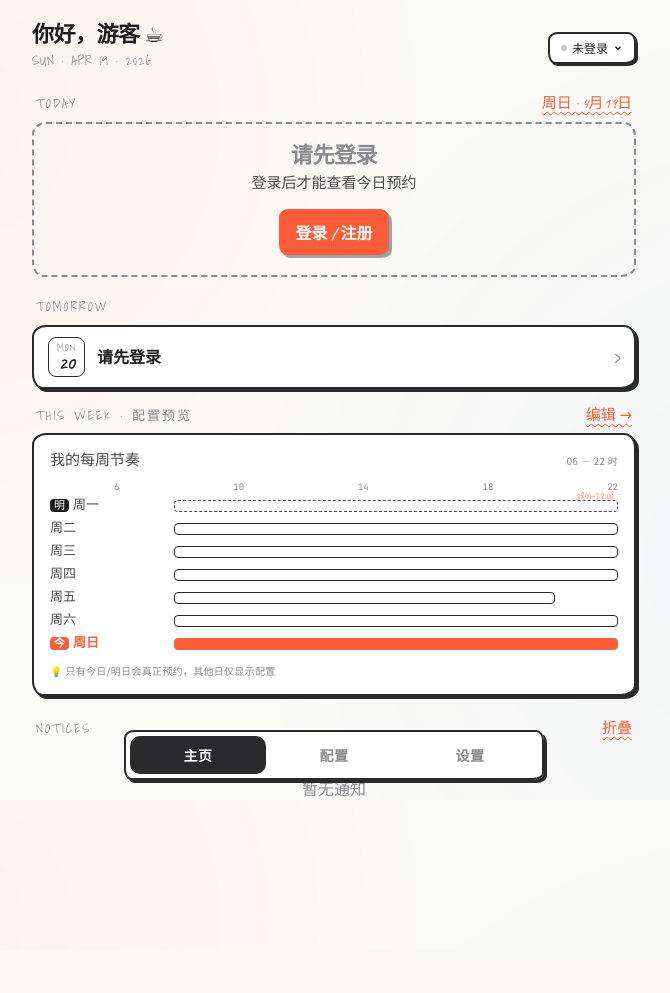
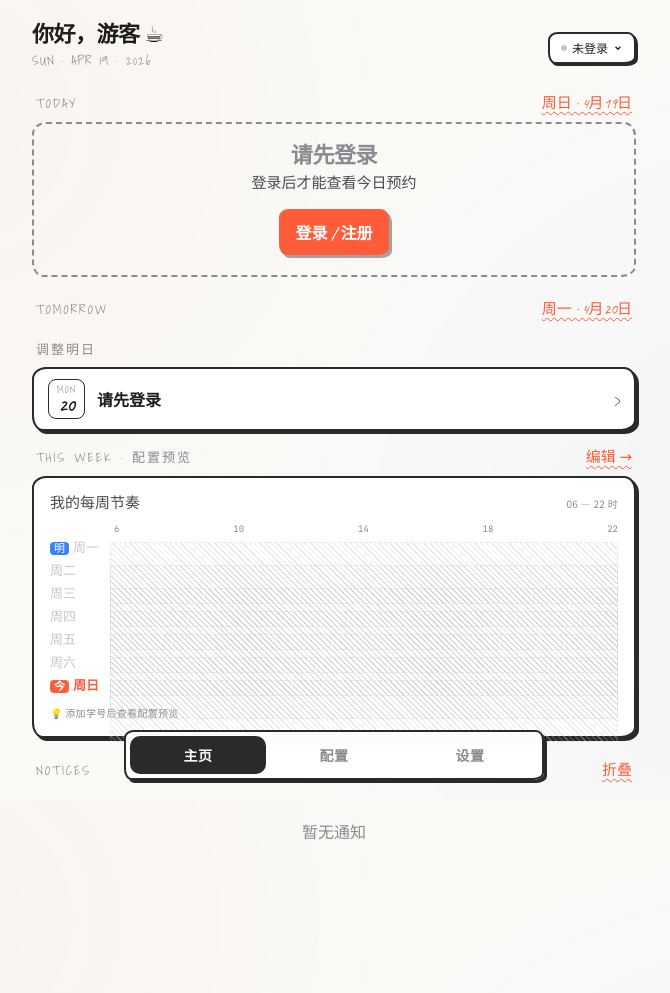
Before and after one commit to Musella0/NJFU-AutoLib, a Flask app: page / in a window 1280 px wide. Shown: the whole page, without its empty margins (306-976 px from the left). Before the commit the page ends 797 px from the top, so only its background shows below. Run offline with Flask 3, Linux system fonts and the light colour scheme; data that the repository does not hold is empty; some web fonts are replaced.

Commit message:
功能: 主页新增明日预约卡片、每周节奏按配置模式渲染
- 今日卡片下新增 TOMORROW 独立卡片（蓝色描边区分）显示明日预约
- 合并 loadReservations 一次拉取同时填充今日+明日
- 重写每周节奏：tomorrow 模式全 7 天红条；week 模式按每日配置
- 未开启自动预约时全部灰斜纹，hint 文案随模式切换

Co-Authored-By: Claude Sonnet 4.6 <noreply@anthropic.com>

```diff
--- a/backend/static/app.js
+++ b/backend/static/app.js
@@ -11,6 +11,7 @@ const state = {
   currentCfg: null,   // full detail for currentPid
   allSeats: {},       // { zone: [seatName, ...] }
   todayResv: null,    // today's live reservation (if any)
+  tomorrowResv: null, // tomorrow's live reservation (if any)
   cfgMode: 'week',    // UI: 'week' or 'simple'
   authMode: 'login',
 };
@@ -193,7 +194,7 @@ async function loadAccountDetail(pid){
   }
   renderConfig();
   renderHome();
-  loadTodayReservation();
+  loadReservations();
 }
 
 function pickAcct(pid){
@@ -430,7 +431,7 @@ async function reserveNow(){
   const { ok, data } = await api(`/api/my/accounts/${encodeURIComponent(state.currentPid)}/reserve_now`, { method:'POST' });
   if(ok){
     toast(data.success ? '预约成功 🎉' : '预约已完成', data.success ? 'success' : 'info');
-    loadTodayReservation();
+    loadReservations();
     loadNotices();
     if(data.result) alert('预约结果：\n\n' + data.result);
   }else{
@@ -438,28 +439,39 @@ async function reserveNow(){
   }
 }
 
-// ---------- today reservation ----------
-async function loadTodayReservation(){
+// ---------- reservations (today + tomorrow) ----------
+function localDateStr(offsetDays){
+  const d = new Date(Date.now() + (offsetDays || 0) * 86400000);
+  return `${d.getFullYear()}-${String(d.getMonth()+1).padStart(2,'0')}-${String(d.getDate()).padStart(2,'0')}`;
+}
+
+async function loadReservations(){
   if(state.isGuest || !state.currentPid || !state.currentCfg || !state.currentCfg.verified){
     state.todayResv = null;
+    state.tomorrowResv = null;
     renderHome();
     return;
   }
   renderTodayCard({ loading: true });
+  renderTomorrowCard({ loading: true });
   try{
     const { ok, data } = await api(`/api/my/accounts/${encodeURIComponent(state.currentPid)}/reservations`);
     if(ok && Array.isArray(data.reservations)){
-      const todayStr = new Date().toISOString().slice(0,10);
-      const today = data.reservations.find(r => (r.resvBeginTime || '').startsWith(todayStr));
-      state.todayResv = today || null;
+      const todayStr = localDateStr(0);
+      const tmrStr = localDateStr(1);
+      state.todayResv = data.reservations.find(r => (r.resvBeginTime || '').startsWith(todayStr)) || null;
+      state.tomorrowResv = data.reservations.find(r => (r.resvBeginTime || '').startsWith(tmrStr)) || null;
     }else{
       state.todayResv = null;
+      state.tomorrowResv = null;
     }
   }catch(e){
     state.todayResv = null;
+    state.tomorrowResv = null;
   }
   renderHome();
 }
+
 
 async function toggleArrived(){
   if(state.isGuest || !state.currentPid){ toast('请先登录并选择学号','error'); return; }
@@ -497,10 +509,15 @@ function renderHome(){
   const d = new Date();
   $('today-date-label').textContent = `周${WEEK_LABELS[d.getDay()===0?6:d.getDay()-1]} · ${d.getMonth()+1}月${d.getDate()}日`;
   const tmr = new Date(d.getTime() + 86400000);
+  const tmrLabelEl = $('tmr-date-label');
+  if(tmrLabelEl){
+    tmrLabelEl.textContent = `周${WEEK_LABELS[tmr.getDay()===0?6:tmr.getDay()-1]} · ${tmr.getMonth()+1}月${tmr.getDate()}日`;
+  }
   $('tmr-n').textContent = tmr.getDate();
   $('tmr-wd').textContent = ['SUN','MON','TUE','WED','THU','FRI','SAT'][tmr.getDay()];
 
   renderTodayCard({});
+  renderTomorrowCard({});
   renderTomorrowStrip();
   renderWeekPreview();
 }
@@ -586,6 +603,61 @@ function renderTodayCard(opt){
     </div>`;
 }
 
+function renderTomorrowCard(opt){
+  const card = $('tmr-card');
+  const empty = $('tmr-empty');
+  if(!card || !empty) return;
+  const cfg = state.currentCfg;
+
+  if(opt.loading){
+    card.style.display = '';
+    empty.style.display = 'none';
+    card.innerHTML = `<div class="label">明日座位</div><div class="sub" style="margin-top:8px">加载中...</div>`;
+    return;
+  }
+
+  if(state.isGuest || !cfg){
+    card.style.display = 'none';
+    empty.style.display = 'none';
+    return;
+  }
+
+  const resv = state.tomorrowResv;
+  if(!resv){
+    card.style.display = 'none';
+    empty.style.display = '';
+    const reserveOn = cfg.is_reserved === 'True';
+    const msg = reserveOn
+      ? '将按配置自动预约，结果会在抢座后可见'
+      : '自动预约已暂停，去配置页开启';
+    empty.innerHTML = `
+      <div class="h2" style="color:var(--ink3)">明日暂无预约</div>
+      <div class="sub" style="margin-top:6px">${msg}</div>`;
+    return;
+  }
+
+  const seat = (resv.devInfo && resv.devInfo.devName) || '未知';
+  const m = seat.match(/^(\d+F)[-·]?(.*)$/);
+  const zone = m ? m[1] : '';
+  const num = m ? m[2] : seat;
+  const bt = (resv.resvBeginTime || '').split(' ')[1] || '';
+  const et = (resv.resvEndTime || '').split(' ')[1] || '';
+  const bhm = bt.slice(0,5), ehm = et.slice(0,5);
+  const hours = (bhm && ehm) ? (parseInt(ehm,10) - parseInt(bhm,10)) : '';
+  const status = fmtResvStatus(resv.resvStatus);
+
+  card.style.display = '';
+  empty.style.display = 'none';
+  card.innerHTML = `
+    <div class="stamp">TMR</div>
+    <div class="label">明日座位</div>
+    <div class="seat">${zone ? `<span class="zone">${escHtml(zone)}</span>` : ''}${escHtml(num)}</div>
+    <div class="time">${bhm} — ${ehm}${hours ? ` · ${hours}小时` : ''}</div>
+    <div class="meta-row">
+      <span class="pill ok"><span class="dot"></span>${escHtml(status)}</span>
+    </div>`;
+}
+
 function fmtResvStatus(s){
   return { 1:'待签到', 2:'使用中', 3:'暂离', 4:'已结束', 5:'已取消', 1027:'未开始', 1093:'使用中', 3141:'暂离' }[s] || `状态(${s})`;
 }
@@ -624,27 +696,84 @@ function renderWeekPreview(){
   const cfg = state.currentCfg;
   const today = new Date().getDay() === 0 ? 7 : new Date().getDay();
   const tmr = today === 7 ? 1 : today + 1;
+  const mode = (cfg && cfg.mode) || 'week_time';
+  const reserveOn = cfg && cfg.is_reserved === 'True';
+
+  // Update mode hint
+  const hint = $('week-mode-hint');
+  if(hint){
+    if(!cfg) hint.textContent = '06 — 22 时';
+    else if(!reserveOn) hint.textContent = '自动预约已暂停';
+    else hint.textContent = mode === 'tomorrow' ? '统一时段模式' : '按星期模式';
+  }
+  const footer = $('week-footer-hint');
+  if(footer){
+    if(!cfg) footer.textContent = '💡 添加学号后查看配置预览';
+    else if(!reserveOn) footer.textContent = '💡 开启自动预约后这里会亮起';
+    else if(mode === 'tomorrow') footer.textContent = '💡 每天都按同一时段预约';
+    else footer.textContent = '💡 每天按配置的时段预约';
+  }
+
+  const friCap = (time) => {
+    if(!time) return time;
+    const [s, e] = time.split('-');
+    if(e && e > '20:00') return `${s}-20:00`;
+    return time;
+  };
 
   for(let i = 1; i <= 7; i++){
-    let raw = WEEK_DEFAULTS[i-1];
-    if(cfg && cfg.time){
-      if(cfg.mode === 'tomorrow' && i === tmr && cfg.time.tomorrow){
-        raw = cfg.time.tomorrow;
-      }else if(cfg.time.week_time && cfg.time.week_time[String(i)]){
-        raw = cfg.time.week_time[String(i)];
+    // Determine per-day time + active state
+    let time = null;
+    let active = false;
+    if(cfg && reserveOn){
+      if(mode === 'tomorrow'){
+        time = (cfg.time && cfg.time.tomorrow) || '08:00-22:00';
+        active = true;
+      }else{
+        const t = cfg.time && cfg.time.week_time && cfg.time.week_time[String(i)];
+        if(t && t !== '休息' && t !== 'off' && /^\d\d:\d\d-\d\d:\d\d$/.test(t)){
+          time = t;
+          active = true;
+        }
       }
     }
-    const [s, e] = raw.split('-');
+    // Friday 20:00 cap (matches backend behavior)
+    if(active && i === 5) time = friCap(time);
+
+    const isToday = i === today;
+    const isTmr = i === tmr;
+    const tag = isToday
+      ? '<span class="tag">今</span>'
+      : (isTmr ? '<span class="tag dim">明</span>' : '');
+    const dayClass = isToday ? 'today' : (active ? '' : 'off');
+
+    if(!active || !time){
+      host.innerHTML += `
+        <div class="row">
+          <span class="day ${dayClass}">${tag}周${WEEK_LABELS[i-1]}</span>
+          <div class="track">
+            <div class="bar empty" style="left:0%;width:100%"></div>
+          </div>
+        </div>`;
+      continue;
+    }
+
+    const [s, e] = time.split('-');
     const sh = parseInt(s.split(':')[0], 10) + parseInt(s.split(':')[1], 10)/60;
     const eh = parseInt(e.split(':')[0], 10) + parseInt(e.split(':')[1], 10)/60;
-    const left = (sh - 6) / 16 * 100;
-    const width = (eh - sh) / 16 * 100;
-    const isToday = i === today;
-    const isTmr = i === tmr;
-    const barClass = isToday ? 'today' : (isTmr ? 'tomorrow-b' : '');
-    const tag = isToday ? '<span class="tag">今</span>' : (isTmr ? '<span class="tag dim">明</span>' : '');
-    const dayClass = isToday ? 'today' : '';
-    const lbl = isTmr ? `<span class="lbl">${s.slice(0,5)}-${e.slice(0,5)}</span>` : '';
+    const left = Math.max(0, (sh - 6) / 16 * 100);
+    const width = Math.max(2, (eh - sh) / 16 * 100);
+    // Bar coloring:
+    //   tomorrow mode → all days solid accent (red)
+    //   week mode → today solid accent, tomorrow outlined blue, others soft accent
+    let barClass;
+    if(mode === 'tomorrow') barClass = 'today';
+    else if(isToday) barClass = 'today';
+    else if(isTmr) barClass = 'tomorrow-b';
+    else barClass = 'active';
+    const lbl = (isToday || isTmr || mode === 'tomorrow')
+      ? `<span class="lbl">${s.slice(0,5)}-${e.slice(0,5)}</span>`
+      : '';
     host.innerHTML += `
       <div class="row">
         <span class="day ${dayClass}">${tag}周${WEEK_LABELS[i-1]}</span>
--- a/backend/static/styles.css
+++ b/backend/static/styles.css
@@ -130,6 +130,11 @@ body.no-wobble .chip,body.no-wobble .pill{border-radius:999px !important}
 
 .today-card .actions{display:flex;gap:8px;margin-top:16px}
 
+.today-card.tmr-variant{background:rgba(59,130,246,.07);border-color:#3b82f6}
+.today-card.tmr-variant .stamp{color:#3b82f6;border-color:#3b82f6}
+.today-card.tmr-variant .seat .zone{color:#3b82f6}
+.today-card.tmr-variant .pill.ok{border-color:#3b82f6;color:#3b82f6;background:rgba(59,130,246,.08)}
+
 /* ========= Buttons ========= */
 .btn{
   display:inline-flex;align-items:center;justify-content:center;gap:6px;
@@ -242,8 +247,10 @@ body.no-wobble .chip,body.no-wobble .pill{border-radius:999px !important}
   background:#fff;
 }
 .week .bar.today{background:var(--accent);border-color:var(--accent)}
-.week .bar.tomorrow-b{background:#fff;border-style:dashed;border-color:var(--ink2)}
+.week .bar.tomorrow-b{background:rgba(59,130,246,.15);border-style:dashed;border-color:#3b82f6}
+.week .bar.active{background:var(--accent-soft);border-color:var(--accent)}
 .week .bar.empty{background:repeating-linear-gradient(45deg,transparent 0 3px,var(--ink4) 3px 4px);opacity:.4;border-style:dashed;border-color:var(--ink4)}
+.week .row .day .tag.dim{background:#3b82f6;color:#fff}
 .week .bar .lbl{
   position:absolute;right:4px;top:-14px;
   font-family:var(--hand2);font-size:10px;color:var(--accent);
--- a/backend/templates/index.html
+++ b/backend/templates/index.html
@@ -40,6 +40,16 @@
     <!-- TOMORROW -->
     <div class="sec-head">
       <div class="t">TOMORROW</div>
+      <div class="act" id="tmr-date-label"></div>
+    </div>
+
+    <div class="box today-card tmr-variant" id="tmr-card" style="display:none"></div>
+
+    <div class="box today-card ghost" id="tmr-empty" style="display:none;text-align:center"></div>
+
+    <!-- TOMORROW adjuster -->
+    <div class="sec-head">
+      <div class="t">调整明日</div>
     </div>
 
     <div class="box tomorrow" id="tmr-strip" onclick="toggleTmr()">
@@ -90,7 +100,7 @@
     <div class="box week">
       <div class="row-between">
         <div class="sub">我的每周节奏</div>
-        <div class="tiny">06 — 22 时</div>
+        <div class="tiny" id="week-mode-hint">06 — 22 时</div>
       </div>
       <div class="rows">
         <div class="hours">
@@ -98,7 +108,7 @@
         </div>
         <div id="week-rows"></div>
       </div>
-      <div class="tiny mt">💡 只有今日/明日会真正预约，其他日仅显示配置</div>
+      <div class="tiny mt" id="week-footer-hint">💡 实时反映当前配置</div>
     </div>
 
     <!-- NOTICES -->
```
